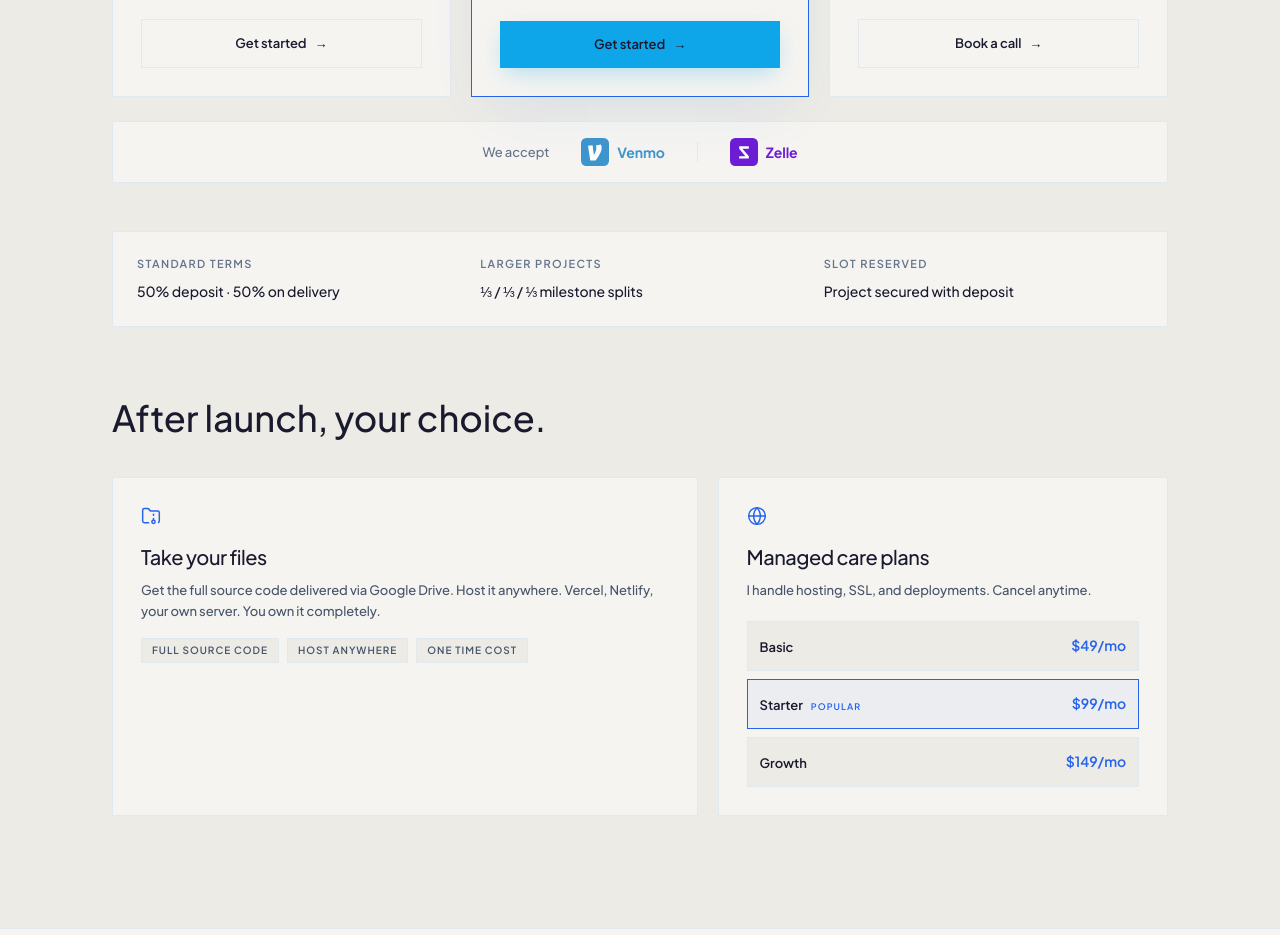
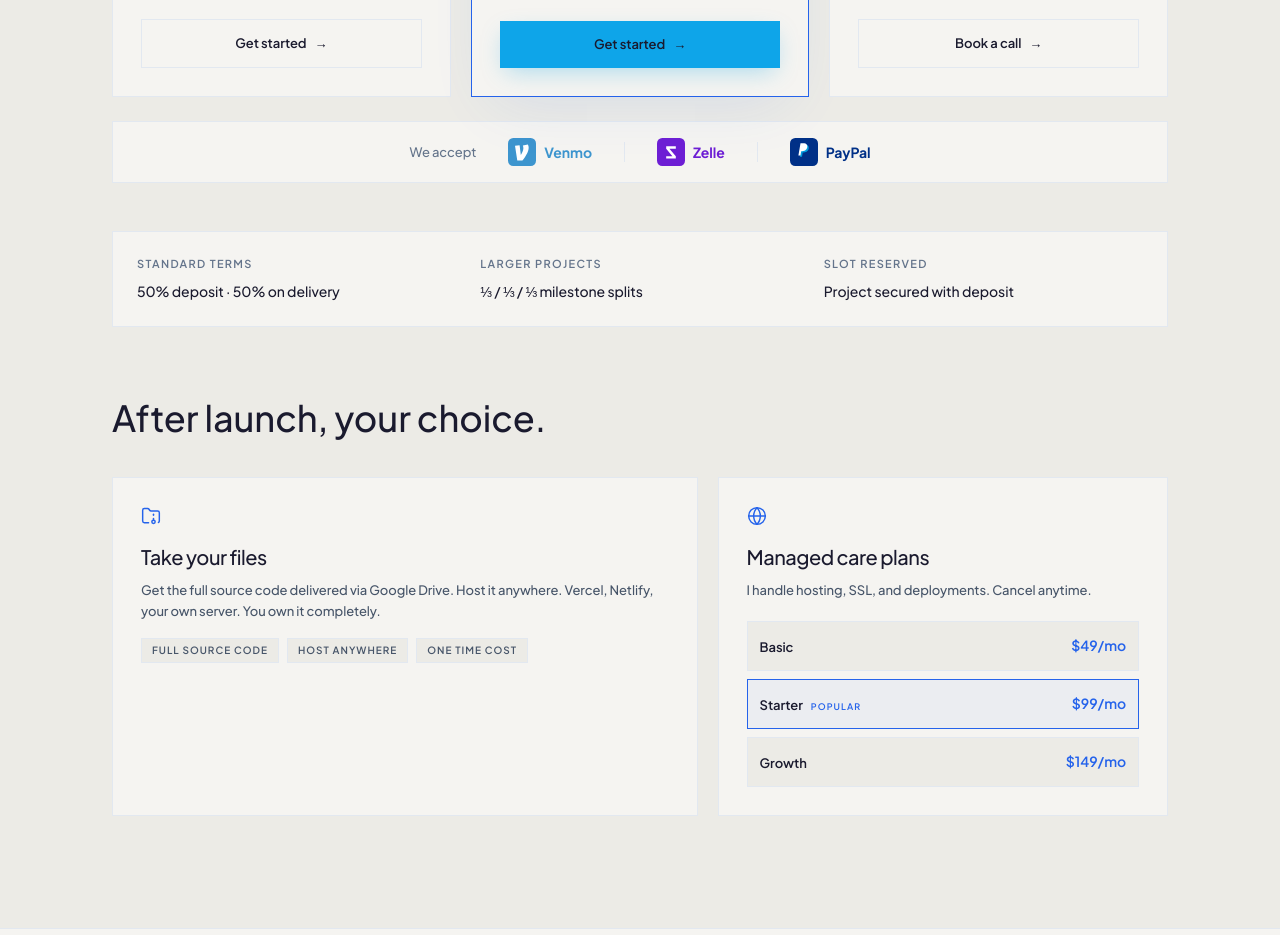
Before and after one commit to briwhirlow-pixel/personal-site, a Next.js app: page /services in a window 1280 px wide. Shown: the part 940-1875 px from the top of the page. Built offline with nearby package versions, Linux system fonts and the light colour scheme.

Commit message:
Add PayPal to accepted payment methods
Co-Authored-By: Claude Opus 4.6 <noreply@anthropic.com>

```diff
--- a/src/components/Services.tsx
+++ b/src/components/Services.tsx
@@ -111,6 +111,16 @@ export default function Services() {
               </svg>
               <span className="text-[14px] font-bold text-[#6D1ED4]">Zelle</span>
             </div>
+            <div className="w-[1px] h-5 bg-rule" />
+            <div className="flex items-center gap-2">
+              {/* PayPal official logo mark */}
+              <svg width="28" height="28" viewBox="0 0 32 32" fill="none">
+                <rect width="32" height="32" rx="6" fill="#003087"/>
+                <path d="M21.5 11.2c0 3.1-2.5 5.3-5.8 5.3h-1.2l-.8 4.8h-2.4l.3-1.6 2.1-12.4h4.2c2.2 0 3.6 1.4 3.6 3.9z" fill="#009CDE"/>
+                <path d="M19.8 9.8c0 3.1-2.5 5.3-5.8 5.3h-1.2l-.8 4.8H9.6l2.4-14h4.2c2.2 0 3.6 1.4 3.6 3.9z" fill="white"/>
+              </svg>
+              <span className="text-[14px] font-bold text-[#003087]">PayPal</span>
+            </div>
           </div>
         </Reveal>
 
```
